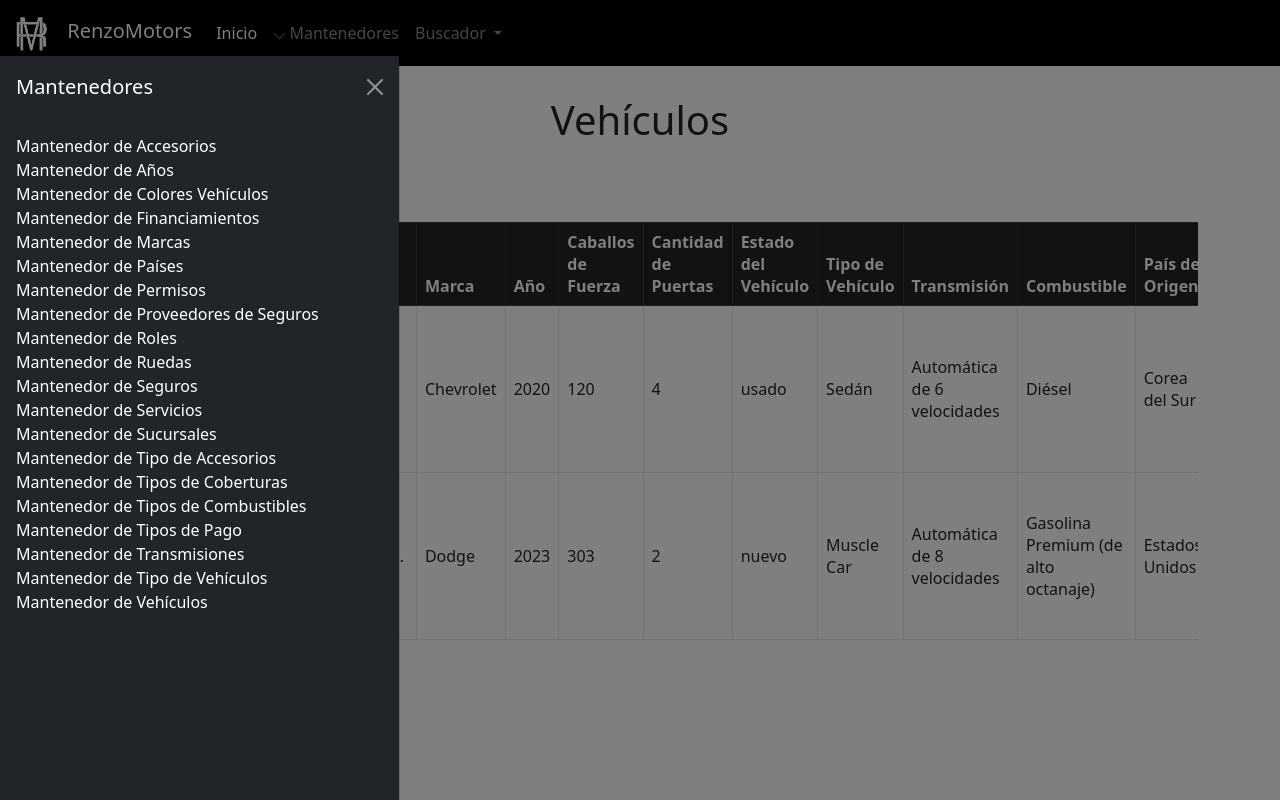
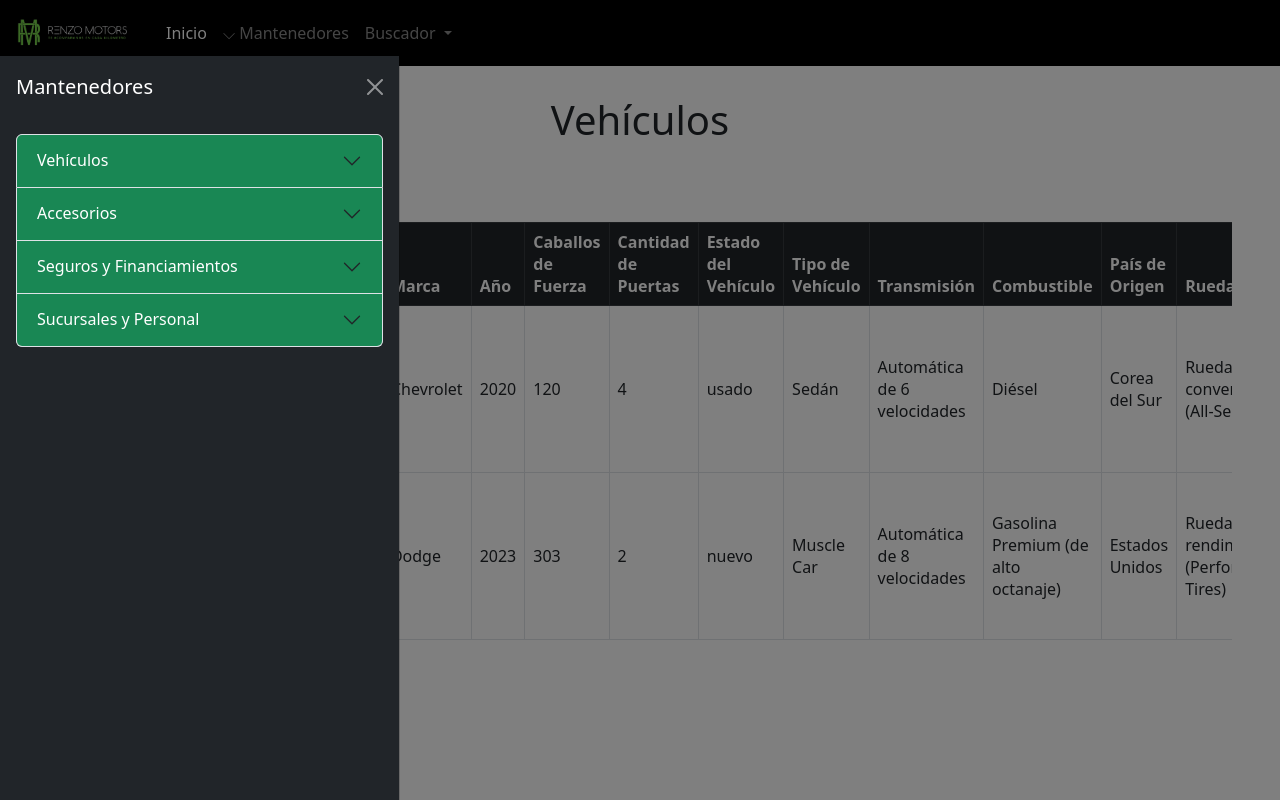
Before and after one commit to HatCliff/renzomotors, a PHP site: page /xampp/admin/mantenedores/vehiculo/mantenedor_vehiculos.php in a window 1280 px wide, after a click on "⌵ Mantenedores". Run offline with PHP 8.4, Linux system fonts and the light colour scheme; data comes from the database, SQL or seed files in the repository; both versions use the stored data as it was after the commit.

Commit message:
Cambios BdD y mantenedores
Cambios generales BdD y mantenedores

```diff
--- a/admin/mantenedores/vehiculo/mantenedor_vehiculos.php
+++ b/admin/mantenedores/vehiculo/mantenedor_vehiculos.php
@@ -10,7 +10,7 @@ include '../../navbaradmin.php';
 </head>
 
 <body class="pt-5">
-    <div class="container mt-5">
+    <div class="container-fluid px-5 mt-5">
         <h1 class="mb-4 text-center">Vehículos</h1>
         <a href="crear_vehiculo.php" class="btn btn-success mb-3">Agregar Vehículo</a>
         <div class="table-responsive">
--- a/admin/navbaradmin.php
+++ b/admin/navbaradmin.php
@@ -8,8 +8,7 @@ $carpetaMantenedores = $carpetaMain . 'admin/mantenedores/';
     <div class="container-fluid">
 
         <a class="navbar-brand" href='/'>
-            <img src="<?php echo $carpetaMain; ?>logo.png" alt="Logo" style="width: 40px; height: 40px; margin-right: 10px; filter: invert(1); ">
-            RenzoMotors
+            <img src="<?php echo $carpetaMain; ?>logo2_extra.png" alt="Logo" style="width: 120px; height: 40px; margin-right: 10px; ">
         </a>
         <button class="navbar-toggler" type="button" data-bs-toggle="collapse" data-bs-target="#navbarNavDropdown" aria-controls="navbarNavDropdown" aria-expanded="false" aria-label="Toggle navigation">
             <span class="navbar-toggler-icon"></span>
@@ -46,26 +45,84 @@ $carpetaMantenedores = $carpetaMain . 'admin/mantenedores/';
     </div>
     <div class="offcanvas-body">
     <ul class="list-unstyled">
-        <li><a class="list-group-item text-bg-dark border-0" href='<?php echo $carpetaMantenedores; ?>accesorios/mantenedor_accesorios.php'>Mantenedor de Accesorios</a></li>
-        <li><a class="list-group-item text-bg-dark border-0" href='<?php echo $carpetaMantenedores; ?>anios/mantenedor_anios.php'>Mantenedor de Años</a></li>
-        <li><a class="list-group-item text-bg-dark border-0" href='<?php echo $carpetaMantenedores; ?>colores/mantenedor_colores.php'>Mantenedor de Colores Vehículos</a></li>
-        <li><a class="list-group-item text-bg-dark border-0" href='<?php echo $carpetaMantenedores; ?>financiamiento/mantenedor_financiamientos.php'>Mantenedor de Financiamientos</a></li>
-        <li><a class="list-group-item text-bg-dark border-0" href='<?php echo $carpetaMantenedores; ?>marcas/mantenedor_marcas.php'>Mantenedor de Marcas</a></li>
-        <li><a class="list-group-item text-bg-dark border-0" href='<?php echo $carpetaMantenedores; ?>paises/mantenedor_paises.php'>Mantenedor de Países</a></li>
-        <li><a class="list-group-item text-bg-dark border-0" href='<?php echo $carpetaMantenedores; ?>paises/mantenedor_permisos.php'>Mantenedor de Permisos</a></li>
-        <li><a class="list-group-item text-bg-dark border-0" href='<?php echo $carpetaMantenedores; ?>proveedores/mantenedor_proveedores.php'>Mantenedor de Proveedores de Seguros</a></li>
-        <li><a class="list-group-item text-bg-dark border-0" href='<?php echo $carpetaMantenedores; ?>roles/mantenedor_roles.php'>Mantenedor de Roles</a></li>
-        <li><a class="list-group-item text-bg-dark border-0" href='<?php echo $carpetaMantenedores; ?>ruedas/mantenedor_ruedas.php'>Mantenedor de Ruedas</a></li>
-        <li><a class="list-group-item text-bg-dark border-0" href='<?php echo $carpetaMantenedores; ?>seguros/mantenedor_seguros.php'>Mantenedor de Seguros</a></li>
-        <li><a class="list-group-item text-bg-dark border-0" href='<?php echo $carpetaMantenedores; ?>servicios/mantenedor_servicios.php'>Mantenedor de Servicios</a></li>
-        <li><a class="list-group-item text-bg-dark border-0" href='<?php echo $carpetaMantenedores; ?>sucursales/mantenedor_sucursales.php'>Mantenedor de Sucursales</a></li>
-        <li><a class="list-group-item text-bg-dark border-0" href='<?php echo $carpetaMantenedores; ?>tipo_accesorio/mantenedor_tipo_accesorios.php'>Mantenedor de Tipo de Accesorios</a></li>
-        <li><a class="list-group-item text-bg-dark border-0" href='<?php echo $carpetaMantenedores; ?>tipos_cobertura/mantenedor_tipo_coberturas.php'>Mantenedor de Tipos de Coberturas</a></li>
-        <li><a class="list-group-item text-bg-dark border-0" href='<?php echo $carpetaMantenedores; ?>tipo_combustible/mantenedor_tipo_combustibles.php'>Mantenedor de Tipos de Combustibles</a></li>
-        <li><a class="list-group-item text-bg-dark border-0" href='<?php echo $carpetaMantenedores; ?>tipo_pagos/mantenedor_tipo_pagos.php'>Mantenedor de Tipos de Pago</a></li>
-        <li><a class="list-group-item text-bg-dark border-0" href='<?php echo $carpetaMantenedores; ?>transmision/mantenedor_transmisiones.php'>Mantenedor de Transmisiones</a></li>
-        <li><a class="list-group-item text-bg-dark border-0" href='<?php echo $carpetaMantenedores; ?>tipo_vehiculo/mantenedor_tipo_vehiculos.php'>Mantenedor de Tipo de Vehículos</a></li>
-        <li><a class="list-group-item text-bg-dark border-0" href='<?php echo $carpetaMantenedores; ?>vehiculo/mantenedor_vehiculos.php'>Mantenedor de Vehículos</a></li>
+    <div class="accordion" id="AcordeonVehiculos">
+    <div class="accordion-item">
+        <h2 class="accordion-header" id="headingOne">
+            <button class="accordion-button text-bg-success collapsed" type="button" data-bs-toggle="collapse" data-bs-target="#collapseOne" aria-expanded="false" aria-controls="collapseOne">
+                Vehículos
+            </button>
+        </h2>
+        <div id="collapseOne" class="accordion-collapse collapse" aria-labelledby="headingOne" data-bs-parent="#AcordeonVehiculos">
+            <div class="accordion-body">
+                <ul class="list-group">
+                    <li><a class="list-group-item border-0" href='<?php echo $carpetaMantenedores; ?>anios/mantenedor_anios.php'>Años</a></li>
+                    <li><a class="list-group-item border-0" href='<?php echo $carpetaMantenedores; ?>marcas/mantenedor_marcas.php'>Marcas</a></li>
+                    <li><a class="list-group-item border-0" href='<?php echo $carpetaMantenedores; ?>colores/mantenedor_colores.php'>Colores Vehículos</a></li>
+                    <li><a class="list-group-item border-0" href='<?php echo $carpetaMantenedores; ?>paises/mantenedor_paises.php'>Países</a></li>
+                    <li><a class="list-group-item border-0" href='<?php echo $carpetaMantenedores; ?>ruedas/mantenedor_ruedas.php'>Ruedas</a></li>
+                    <li><a class="list-group-item border-0" href='<?php echo $carpetaMantenedores; ?>tipo_combustible/mantenedor_tipo_combustibles.php'>Tipos de Combustibles</a></li>
+                    <li><a class="list-group-item border-0" href='<?php echo $carpetaMantenedores; ?>transmision/mantenedor_transmisiones.php'>Transmisiones</a></li>
+                    <li><a class="list-group-item border-0" href='<?php echo $carpetaMantenedores; ?>tipo_vehiculo/mantenedor_tipo_vehiculos.php'>Tipo de Vehículos</a></li>
+                    <li><a class="list-group-item border-0" href='<?php echo $carpetaMantenedores; ?>vehiculo/mantenedor_vehiculos.php'>Vehículos</a></li>
+                </ul>
+            </div>
+        </div>
+    </div>
+
+    <div class="accordion-item">
+        <h2 class="accordion-header" id="headingTwo">
+            <button class="accordion-button text-bg-success collapsed" type="button" data-bs-toggle="collapse" data-bs-target="#collapseTwo" aria-expanded="false" aria-controls="collapseTwo">
+                Accesorios
+            </button>
+        </h2>
+        <div id="collapseTwo" class="accordion-collapse collapse" aria-labelledby="headingTwo" data-bs-parent="#AcordeonVehiculos">
+            <div class="accordion-body">
+                <ul class="list-group">
+                    <li><a class="list-group-item border-0" href='<?php echo $carpetaMantenedores; ?>accesorios/mantenedor_accesorios.php'>Accesorios</a></li>
+                    <li><a class="list-group-item border-0" href='<?php echo $carpetaMantenedores; ?>tipo_accesorio/mantenedor_tipo_accesorios.php'>Tipo de Accesorios</a></li>
+                </ul>
+            </div>
+        </div>
+    </div>
+
+    <div class="accordion-item">
+        <h2 class="accordion-header" id="headingThree">
+            <button class="accordion-button text-bg-success collapsed" type="button" data-bs-toggle="collapse" data-bs-target="#collapseThree" aria-expanded="false" aria-controls="collapseThree">
+                Seguros y Financiamientos
+            </button>
+        </h2>
+        <div id="collapseThree" class="accordion-collapse collapse" aria-labelledby="headingThree" data-bs-parent="#AcordeonVehiculos">
+            <div class="accordion-body">
+                <ul class="list-group">
+                    <li><a class="list-group-item border-0" href='<?php echo $carpetaMantenedores; ?>financiamiento/mantenedor_financiamientos.php'>Financiamientos</a></li>
+                    <li><a class="list-group-item border-0" href='<?php echo $carpetaMantenedores; ?>proveedores/mantenedor_proveedores.php'>Proveedores de Seguros</a></li>
+                    <li><a class="list-group-item border-0" href='<?php echo $carpetaMantenedores; ?>seguros/mantenedor_seguros.php'>Seguros</a></li>
+                    <li><a class="list-group-item border-0" href='<?php echo $carpetaMantenedores; ?>tipos_cobertura/mantenedor_tipo_coberturas.php'>Tipos de Coberturas</a></li>
+                    <li><a class="list-group-item border-0" href='<?php echo $carpetaMantenedores; ?>tipo_pagos/mantenedor_tipo_pagos.php'>Tipos de Pago</a></li>
+                </ul>
+            </div>
+        </div>
+    </div>
+
+    <div class="accordion-item">
+        <h2 class="accordion-header" id="headingFour">
+            <button class="accordion-button text-bg-success collapsed" type="button" data-bs-toggle="collapse" data-bs-target="#collapseFour" aria-expanded="false" aria-controls="collapseFour">
+                Sucursales y Personal
+            </button>
+        </h2>
+        <div id="collapseFour" class="accordion-collapse collapse" aria-labelledby="headingFour" data-bs-parent="#AcordeonVehiculos">
+            <div class="accordion-body">
+                <ul class="list-group">
+                    <li><a class="list-group-item border-0" href='<?php echo $carpetaMantenedores; ?>paises/mantenedor_permisos.php'>Permisos</a></li>
+                    <li><a class="list-group-item border-0" href='<?php echo $carpetaMantenedores; ?>roles/mantenedor_roles.php'>Roles</a></li>
+                    <li><a class="list-group-item border-0" href='<?php echo $carpetaMantenedores; ?>servicios/mantenedor_servicios.php'>Servicios</a></li>
+                    <li><a class="list-group-item border-0" href='<?php echo $carpetaMantenedores; ?>sucursales/mantenedor_sucursales.php'>Sucursales</a></li>
+                </ul>
+            </div>
+        </div>
+    </div>
+</div>
+
     </ul>
     </div>
 
--- a/pages/buscador_vehiculo.php
+++ b/pages/buscador_vehiculo.php
@@ -254,7 +254,7 @@ if ($_SERVER['REQUEST_METHOD'] == 'POST') {
                                         echo "<div style='background-image: url($ruta_imagen); background-size: cover; background-position: center; height: 250px; border-radius: 20px 20px 0 0;'></div>";
                                         echo"
                                             <div class='card-img-overlay d-flex justify-content-start align-items-start p-3 text-center'>
-                                                <h6 class='card-title border p-2' style='width: 90px; border-radius: 80px; border: 3px solid black; font-size:1rem; background: white;'>{$fila['estado_vehiculo']}</h6>
+                                                <h6 class='card-title border p-2 text-capitalize' style='width: 90px; border-radius: 80px; border: 3px solid black; font-size:1rem; background: white;'>{$fila['estado_vehiculo']}</h6>
                                             </div>";
 
                                         $colores_resultado = mysqli_query($conexion, "SELECT c.codigo_color
```
Also changed, not shown: renzo_motors.sql (+98 -25 lines), Logo2_extra.png (added), admin/mantenedores/marcas/logos/dodge-logo_1919x428.jpg (added), admin/mantenedores/vehiculo/fotos_vehiculos/Dodge_challeger_rojo.png (added), admin/mantenedores/vehiculo/fotos_vehiculos/Dodge_challenger_gris.png (added).
